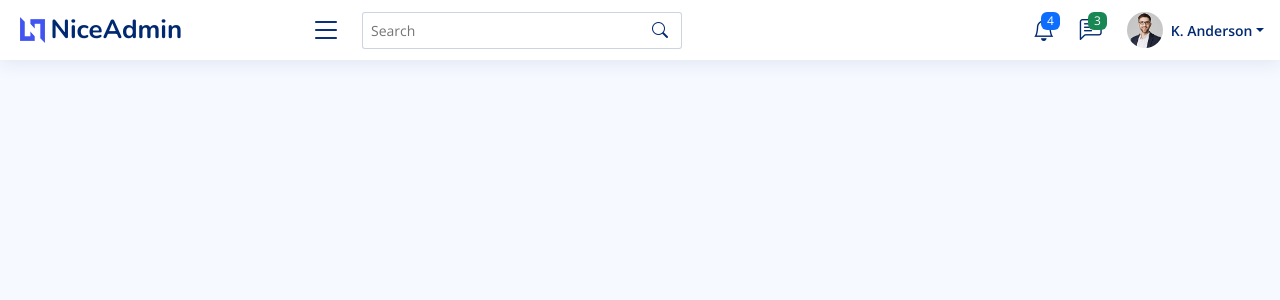
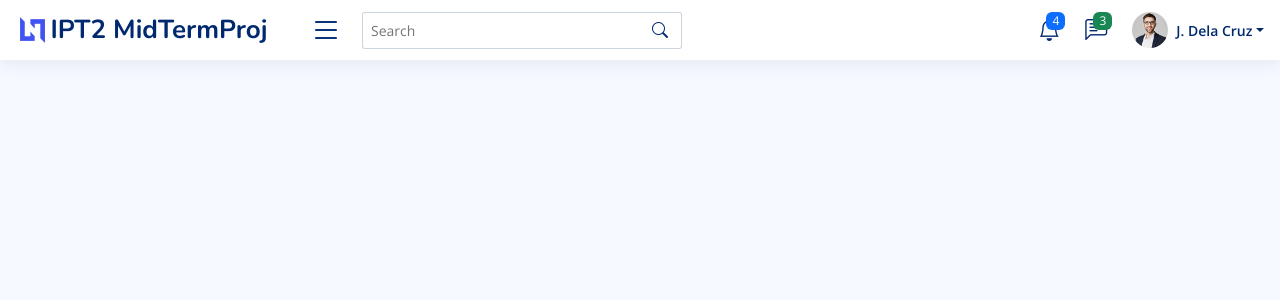
Before and after one commit to witew357/IPT2-MIDTERM-PROJECT-GROUP-7, a PHP site: page /partials/header.php in a window 1280 px wide. Shown: the top 300 px of the page. Run offline with PHP 8.4, Linux system fonts and the light colour scheme; some libraries are stand-ins or nearby versions.

Commit message:
Add files via upload

```diff
--- a/partials/header.php
+++ b/partials/header.php
@@ -46,7 +46,7 @@
     <div class="d-flex align-items-center justify-content-between">
       <a href="index.html" class="logo d-flex align-items-center">
         <img src="assets/img/logo.png" alt="">
-        <span class="d-none d-lg-block">NiceAdmin</span>
+        <span class="d-none d-lg-block">IPT2 MidTermProj</span>
       </a>
       <i class="bi bi-list toggle-sidebar-btn"></i>
     </div><!-- End Logo -->
@@ -212,12 +212,12 @@
 
           <a class="nav-link nav-profile d-flex align-items-center pe-0" href="#" data-bs-toggle="dropdown">
             <img src="assets/img/profile-img.jpg" alt="Profile" class="rounded-circle">
-            <span class="d-none d-md-block dropdown-toggle ps-2">K. Anderson</span>
+            <span class="d-none d-md-block dropdown-toggle ps-2">J. Dela Cruz</span>
           </a><!-- End Profile Iamge Icon -->
 
           <ul class="dropdown-menu dropdown-menu-end dropdown-menu-arrow profile">
             <li class="dropdown-header">
-              <h6>Kevin Anderson</h6>
+              <h6>Juan Dela Cruz</h6>
               <span>Web Designer</span>
             </li>
             <li>
```
